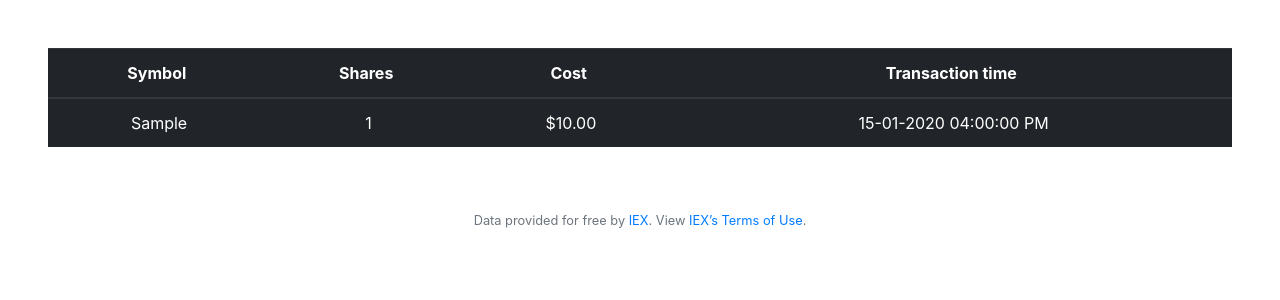
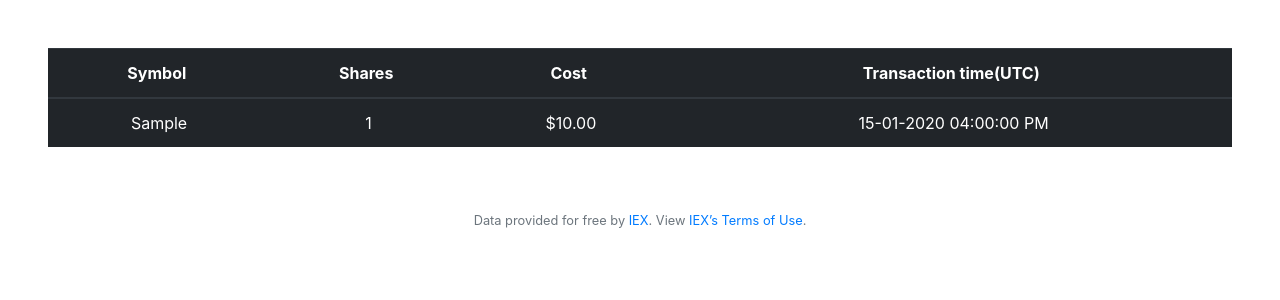
Before and after one commit to minhajul-karim/financeV2, a Flask app: page /history in a window 1280 px wide. Shown: the part 74-374 px from the top of the page. Run offline with Flask 2, Linux system fonts and the light colour scheme; the visitor is signed in with stand-in values (Sample User, id 1); tables that the repository leaves empty hold one stand-in row (values such as "Sample post"); a database or web service that is not in the repository returns one stand-in record (values such as "Sample title"); data that the repository does not hold is empty; some libraries are stand-ins or nearby versions.

Commit message:
Minor Change In History

```diff
--- a/application/loggedin/templates/history.html
+++ b/application/loggedin/templates/history.html
@@ -13,7 +13,7 @@
           <th scope="col">Symbol</th>
           <th scope="col">Shares</th>
           <th scope="col">Cost</th>
-          <th scope="col">Transaction time</th>
+          <th scope="col">Transaction time(UTC)</th>
         </tr>
       </thead>
       <tbody>
```
